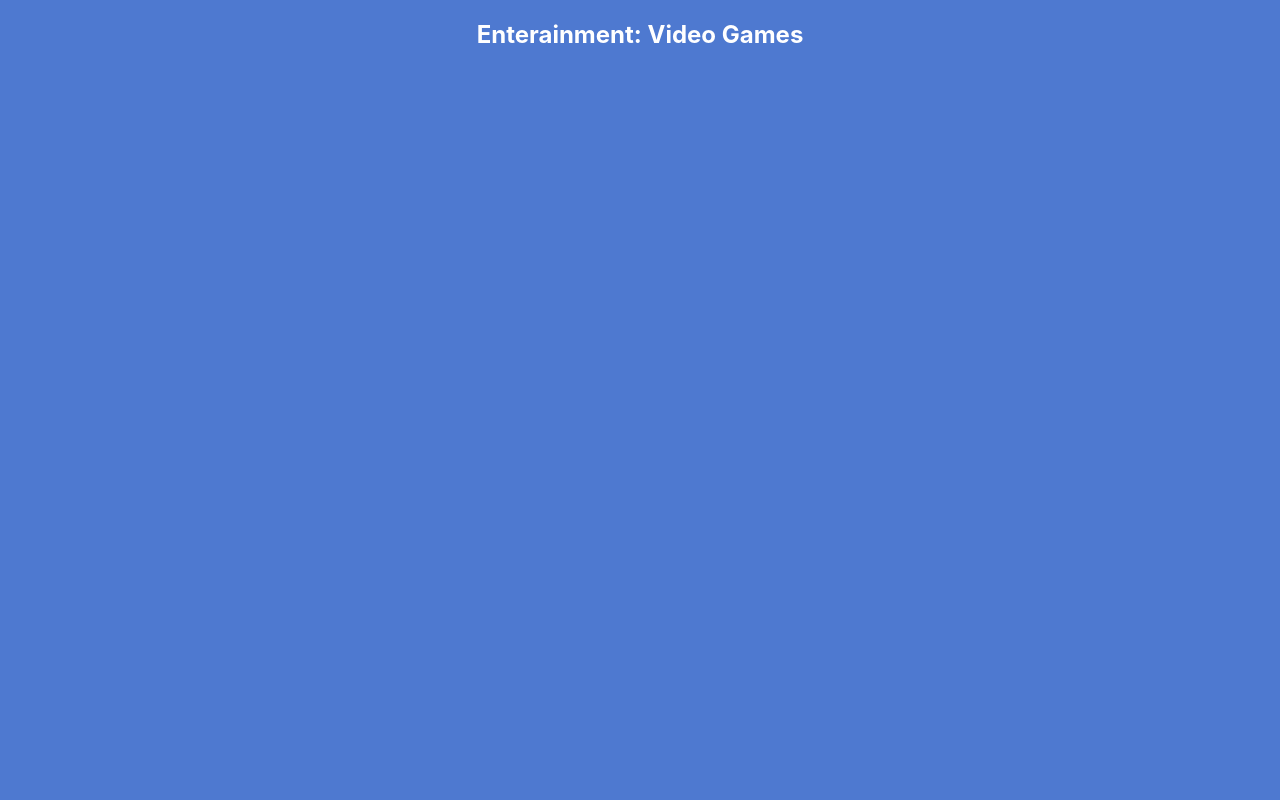
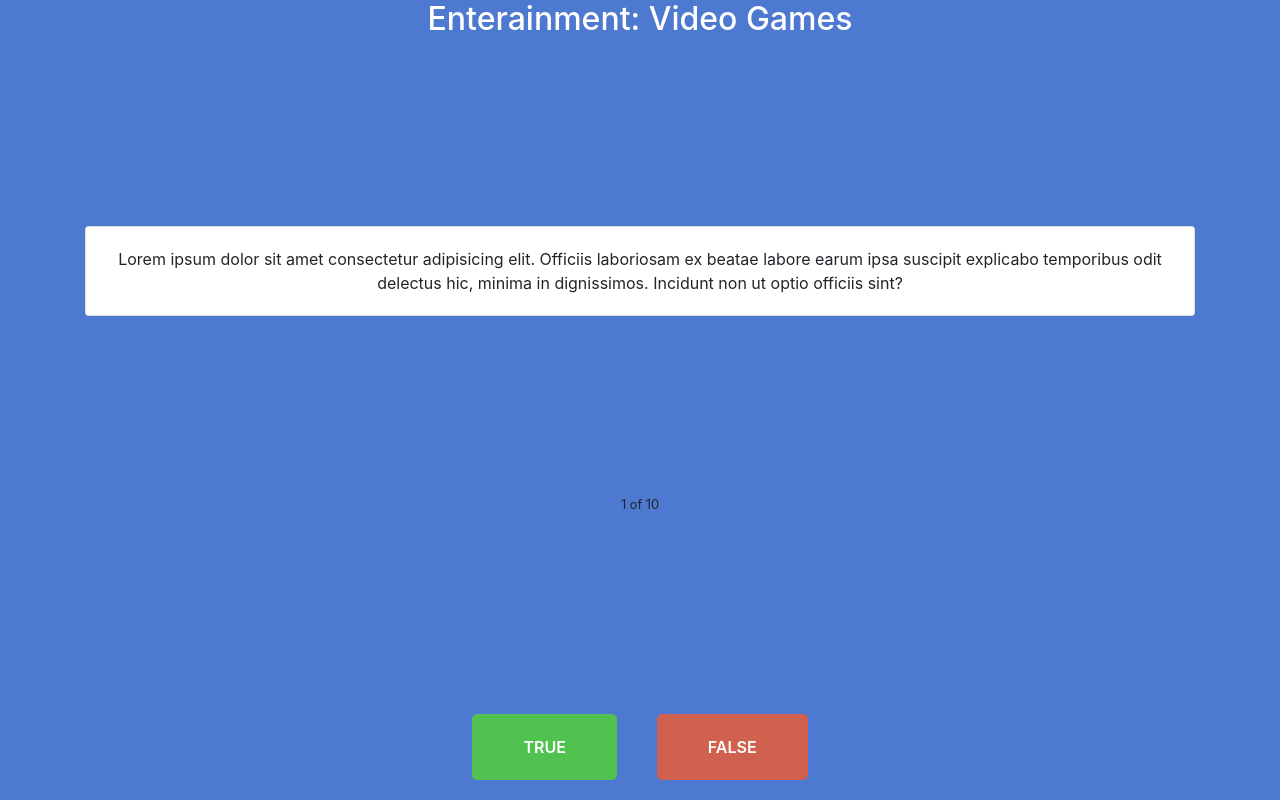
Before and after one commit to nats12/g2i-trivia-game, a React (Create React App) app: page /quiz in a window 1280 px wide. Built offline with nearby package versions, Linux system fonts and the light colour scheme.

Commit message:
quiz page button stylings

```diff
--- a/public/index.html
+++ b/public/index.html
@@ -24,8 +24,15 @@
       work correctly both with client-side routing and a non-root public URL.
       Learn how to configure a non-root public URL by running `npm run build`.
     -->
+    <link
+      rel="stylesheet"
+      href="https://maxcdn.bootstrapcdn.com/bootstrap/4.5.0/css/bootstrap.min.css"
+      integrity="sha384-9aIt2nRpC12Uk9gS9baDl411NQApFmC26EwAOH8WgZl5MYYxFfc+NcPb1dKGj7Sk"
+      crossorigin="anonymous"
+    />
     <title>React App</title>
   </head>
+
   <body>
     <noscript>You need to enable JavaScript to run this app.</noscript>
     <div id="root"></div>
--- a/src/components/screens/Quiz.tsx
+++ b/src/components/screens/Quiz.tsx
@@ -2,8 +2,11 @@ import React from "react";
 import { Container, Row, Col } from "react-bootstrap";
 import { connect } from "react-redux";
 import styled from "styled-components";
+import { colours } from "../../theme/colours";
 import { IQuestionsState } from "../../types/StateTypes";
+import { StyledButton } from "../styled/Button";
 import { CentredContainer } from "../styled/CentredContainer";
+import QuestionCard from "../styled/QuestionCard";
 import { ScreenContainer } from "../styled/ScreenContainer";
 import { StyledH2 } from "../styled/ScreenHeadings";
 import StyledLoader from "../StyledLoader";
@@ -20,7 +23,11 @@ const QuizInnerContainer = styled.div`
 `;
 
 const ButtonsContainer = styled.div`
+  position: relative;
   display: flex;
+  width: 100%;
+  flex-direction: row;
+  justify-content: center;
 `;
 
 export const Quiz = ({ questions }: any) => {
@@ -39,6 +46,26 @@ export const Quiz = ({ questions }: any) => {
           <Col>
             <QuizInnerContainer>
               <StyledH2>Enterainment: Video Games</StyledH2>
+              <QuestionCard>
+                Lorem ipsum dolor sit amet consectetur adipisicing elit.
+                Officiis laboriosam ex beatae labore earum ipsa suscipit
+                explicabo temporibus odit delectus hic, minima in dignissimos.
+                Incidunt non ut optio officiis sint?
+              </QuestionCard>
+              <ButtonsContainer>
+                <StyledButton
+                  border={colours.green}
+                  backgroundColour={colours.green}
+                >
+                  True
+                </StyledButton>
+                <StyledButton
+                  border={colours.red}
+                  backgroundColour={colours.red}
+                >
+                  False
+                </StyledButton>
+              </ButtonsContainer>
             </QuizInnerContainer>
           </Col>
         </Row>
--- a/src/components/styled/Button.tsx
+++ b/src/components/styled/Button.tsx
@@ -1,13 +1,16 @@
 import styled from "styled-components";
 
 type IButton = {
-  backgroundColour: string;
+  backgroundColour?: string;
+  color?: string;
+  border?: string;
 };
+
 export const StyledButton = styled.button<IButton>`
   text-transform: uppercase;
-  background-color: ${(props) => props.backgroundColour};
+  background-color: ${(props) => props.backgroundColour || "transparent"};
   color: ${(props) => props.color || "white"};
-  border: 1px solid;
+  border: ${(props) => `1px solid ${props.border}` || "1px solid"};
   border-radius: 5px;
   padding: 20px 50px;
   margin: 20px;
@@ -25,5 +28,7 @@ export const StyledButton = styled.button<IButton>`
 
   &:focus {
     outline: none;
+    background-color: transparent;
+    border: ${(props) => `2px solid ${props.border}` || "1px solid"};
   }
 `;
--- a/src/theme/colours.tsx
+++ b/src/theme/colours.tsx
@@ -1,3 +1,5 @@
 export const colours = {
   primary: "#4e79d0",
+  green: "#50C250",
+  red: "#D0614E",
 };
```
Also changed, not shown: 1 other file (tests, documents, lock files or other folders).
